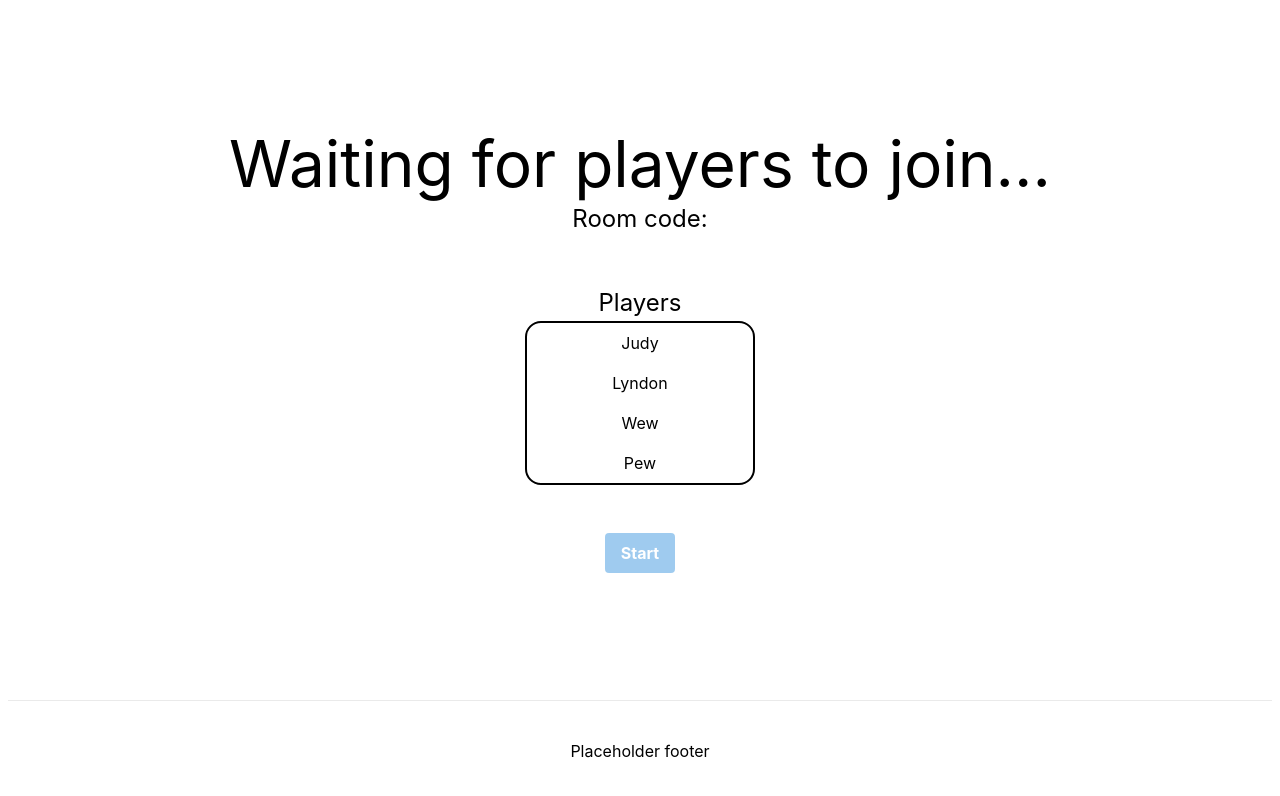
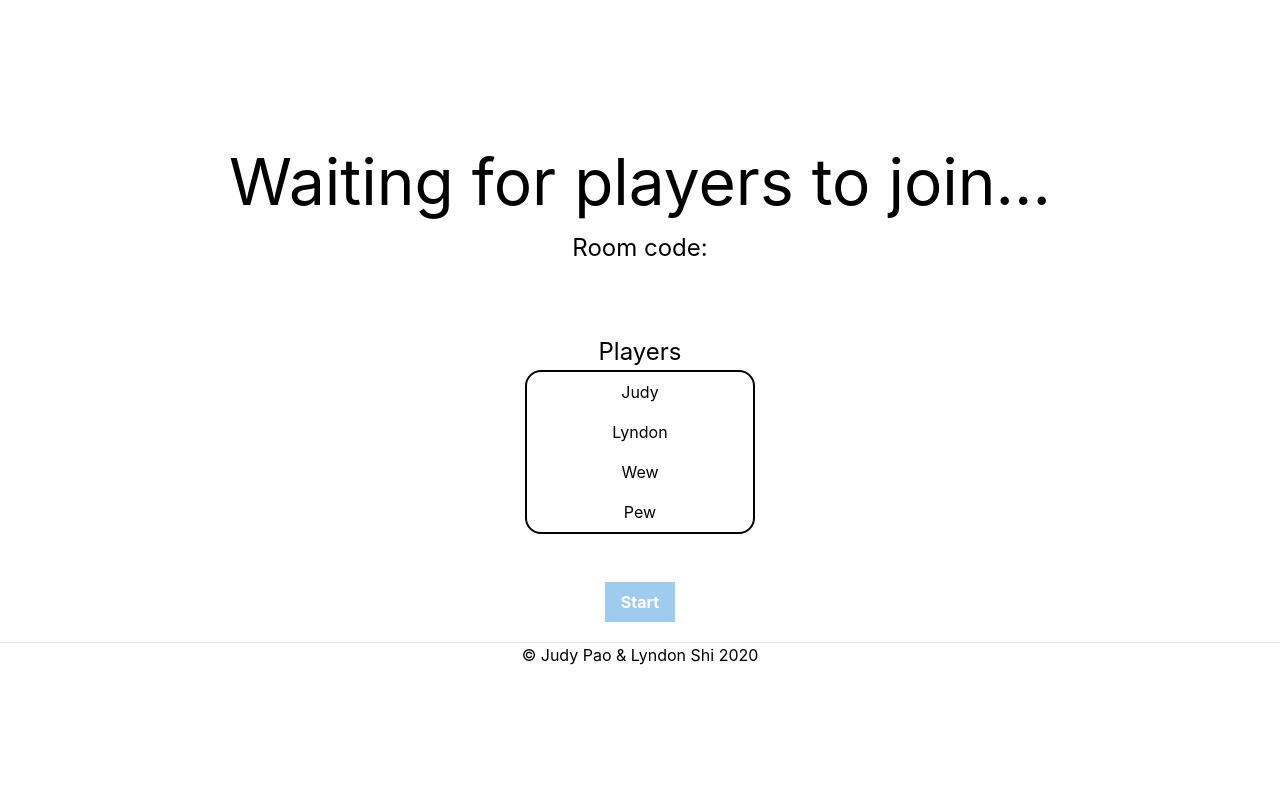
Before and after one commit to lynshi/mahjong-frontend, a Next.js app in the folder frontend/: page /lobby in a window 1280 px wide. Shown: the top 796 px of the page. Built offline with nearby package versions, Linux system fonts and the light colour scheme.

Commit message:
convert to tailwind

```diff
--- a/frontend/pages/lobby.js
+++ b/frontend/pages/lobby.js
@@ -1,37 +1,38 @@
-import styles from '../styles/PreGame.module.css';
+import Link from 'next/link';
+
+import Description from '../components/util/description';
+import Layout from '../components/util/layout';
+import Title from '../components/util/title';
 
 export default function Lobby() {
     return (
-    <div className={styles.container}>
-        <head>
-            <title>Mahjong</title>
-            <link rel="icon" href="/favicon.ico" />
-        </head>
-
-        <main className={styles.main}>
-            <p className={styles.title}>
+        <Layout footer={true}>
+            <div className="flex flex-col justify-center align-center">
+                <Title>
                     Waiting for players to join...
-            </p>
-            <p className={styles.description}>
+                </Title>
+                <Description>
                     Room code:
-            </p>
-            <div className={styles.playerListWrapper}>
-                <p className={styles.description}>Players</p>
-                <div className={styles.playerGrid}>
-                    <p className={styles.player}>Judy</p>
-                    <p className={styles.player}>Lyndon</p>
-                    <p className={styles.player}>Wew</p>
-                    <p className={styles.player}>Pew</p>
+                </Description>
+                <div className="flex flex-col justify-center items-center py-5 px-0">
+                    <div className="mt-12">
+                        <Description>
+                            Players
+                        </Description>
+                        <div className="flex items-center justify-center flex-wrap border-solid border-black border-2 rounded-xl mb-12">
+                            <p className="m-2 text-center w-3/5">Judy</p>
+                            <p className="m-2 text-center w-3/5">Lyndon</p>
+                            <p className="m-2 text-center w-3/5">Wew</p>
+                            <p className="m-2 text-center w-3/5">Pew</p>
                         </div>
                     </div>
-            <button href="/game" class="bg-blue-500 text-white font-bold py-2 px-4 rounded opacity-50 cursor-not-allowed">
+                    <Link href="/game">
+                        <button className="bg-blue-500 text-white font-bold py-2 px-4 rounded opacity-50 cursor-not-allowed">
                             Start
                         </button>
-        </main>
-
-        <footer className={styles.footer}>
-            Placeholder footer{' '}
-        </footer>
+                    </Link>
                 </div>
+            </div>
+        </Layout>
     )
 }
--- a/frontend/styles/globals.css
+++ b/frontend/styles/globals.css
@@ -2,7 +2,6 @@
 @tailwind base;
 @tailwind components;
 /* purgecss end ignore */
-@tailwind utilities;
 
 html,
 body {
@@ -20,3 +19,5 @@ a {
 * {
   box-sizing: border-box;
 }
+
+@tailwind utilities;
--- a/frontend/tailwind.config.js
+++ b/frontend/tailwind.config.js
@@ -1,5 +1,8 @@
 module.exports = {
   theme: {
+    borderRadius: {
+      'xl': '1rem',
+    },
     extend: {
       lineHeight: {
           'leading-1.15': '1.15',
```
Also changed, not shown: frontend/pages/index.js (+4 -4 lines). Lines whose indentation alone changed are shown as unchanged.
